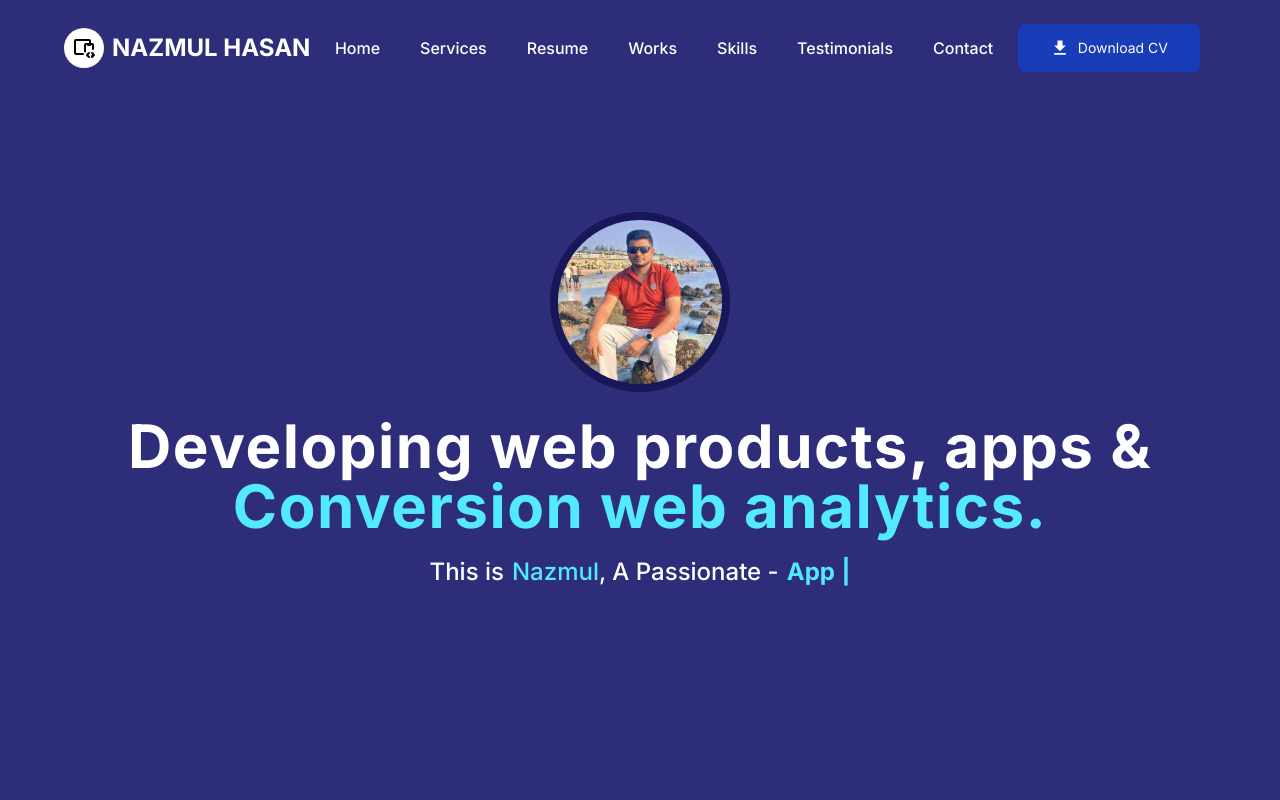
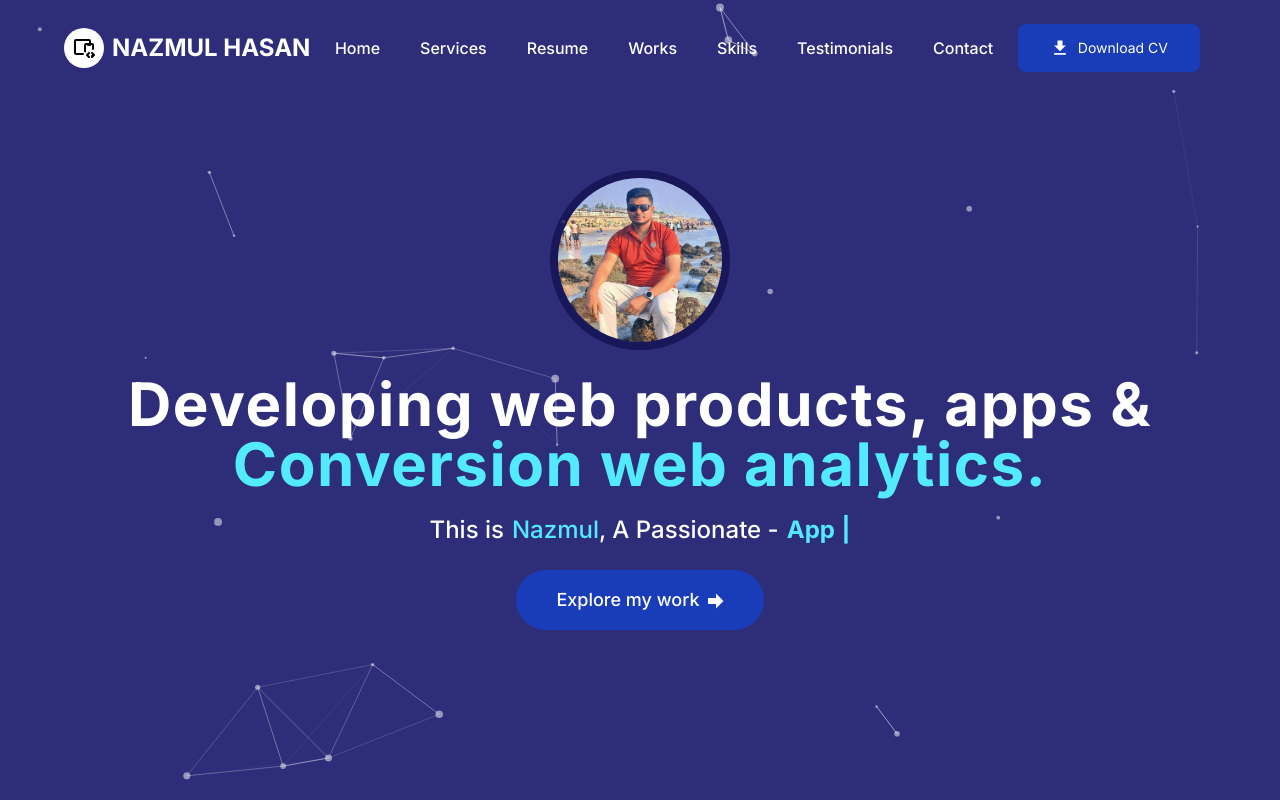
Before and after one commit to Najmul216/my_portfolio_website, a Next.js app: page / in a window 1280 px wide. Built offline with nearby package versions, Linux system fonts and the light colour scheme.

Commit message:
Hero Section Particles Added

```diff
--- a/components/Home/Hero/Hero.tsx
+++ b/components/Home/Hero/Hero.tsx
@@ -3,10 +3,13 @@
 import Image from 'next/image'
 import React from 'react'
 import Typewriter from 'typewriter-effect';
+import { ImArrowRight } from "react-icons/im";
+import ParticlesHero from './ParticleBackground';
 
 const Hero = () => {
   return (
     <div className='relative h-screen flex items-center justify-center text-white overflow-hidden flex-col'>
+        <ParticlesHero />
         <div className='relative z-10 flex flex-col items-center'>
           <Image src="/images/s1.jpg" alt='heroImage' width={180} height={180} className='rounded-full border-8 border-[#0c0c48aa]' />
           <h1 className='text-2xl sm:text-4xl md:text-5xl lg:text-6xl mt-6 text-center font-bold tracking-wide'>Developing web products, apps & <br/>
@@ -33,6 +36,11 @@ const Hero = () => {
             />
             </span>
           </h2>
+          <button className='mt-6 px-10 py-4 bg-blue-800 hover:bg-blue-900 transition-all duration-300
+          cursor-pointer rounded-full text-lg font-medium'>
+            <span>Explore my work</span>
+            <ImArrowRight className='w-4 h-4 ml-2 inline-block' />
+          </button>
         </div>
     </div>
   )
--- /dev/null
+++ b/components/Home/Hero/ParticleBackground.tsx
@@ -0,0 +1,89 @@
+// components/ParticlesHero.tsx
+"use client";
+
+import { useEffect, useMemo, useState } from "react";
+import Particles, { initParticlesEngine } from "@tsparticles/react";
+import {
+  type Container,
+  type ISourceOptions,
+  MoveDirection,
+  OutMode,
+} from "@tsparticles/engine";
+import { loadSlim } from "@tsparticles/slim";
+
+// Need to install @tsparticles/react , @tsparticles/engine and @tsparticles/slim packages
+// npm install @tsparticles/react @tsparticles/engine @tsparticles/slim
+
+export default function ParticlesHero() {
+  const [init, setInit] = useState(false);
+
+  useEffect(() => {
+    initParticlesEngine(async (engine) => {
+      await loadSlim(engine);
+    }).then(() => {
+      setInit(true);
+    });
+  }, []);
+
+  const particlesLoaded = async (container?: Container): Promise<void> => {
+    console.log(container);
+  };
+
+  const options: ISourceOptions = useMemo(
+    () => ({
+      background: {
+        color: { value: "transparent" }, // Transparent for overlay use
+      },
+      fullScreen: {
+        enable: false,
+      },
+      fpsLimit: 60,
+      interactivity: {
+        events: {
+          onClick: { enable: true, mode: "push" },
+          onHover: { enable: true, mode: "repulse" },
+        },
+        modes: {
+          push: { quantity: 4 },
+          repulse: { distance: 100, duration: 0.4 },
+        },
+      },
+      particles: {
+        color: { value: "#ffffff" },
+        links: {
+          color: "#ffffff",
+          distance: 150,
+          enable: true,
+          opacity: 0.4,
+          width: 1,
+        },
+        move: {
+          direction: MoveDirection.none,
+          enable: true,
+          outModes: { default: OutMode.out },
+          speed: 1,
+        },
+        number: {
+          density: { enable: true, area: 800 },
+          value: 60,
+        },
+        opacity: { value: 0.5 },
+        shape: { type: "circle" },
+        size: { value: { min: 1, max: 4 } },
+      },
+      detectRetina: true,
+    }),
+    []
+  );
+
+  if (!init) return null;
+
+  return (
+    <Particles
+      id="tsparticles"
+      particlesLoaded={particlesLoaded}
+      options={options}
+      className="absolute inset-0 "
+    />
+  );
+}
--- a/package.json
+++ b/package.json
@@ -9,6 +9,9 @@
     "lint": "eslint"
   },
   "dependencies": {
+    "@tsparticles/engine": "^3.9.1",
+    "@tsparticles/react": "^3.0.0",
+    "@tsparticles/slim": "^3.9.1",
     "next": "15.5.2",
     "react": "19.1.0",
     "react-dom": "19.1.0",
```
Also changed, not shown: 1 other file (tests, documents, lock files or other folders).
